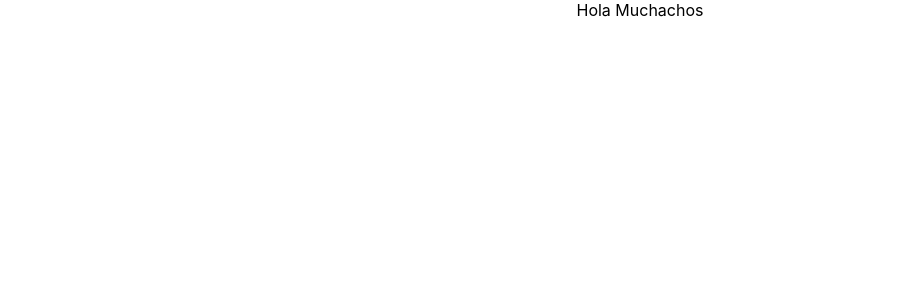
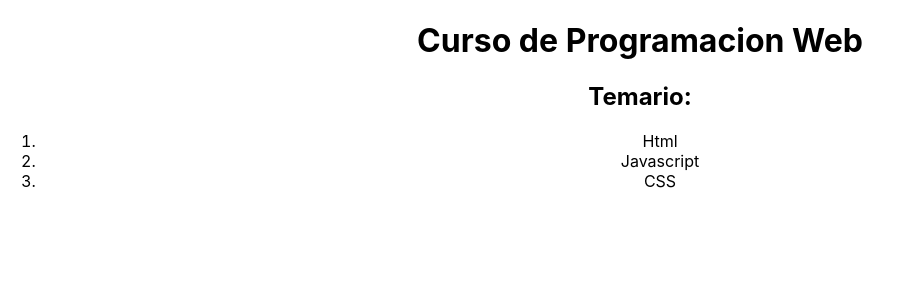
Before and after one commit to JuanGuevara90/TestIngeniousReact, a React (Create React App) app: page / in a window 1280 px wide. Shown: the top 300 px of the page, without its empty margins (0-903 px from the left). Built offline with nearby package versions, Linux system fonts and the light colour scheme.

Commit message:
Modified add

```diff
--- a/src/App.js
+++ b/src/App.js
@@ -1,7 +1,17 @@
 import "./App.css";
 
 function App() {
-	return <div className="App">Hola Muchachos</div>;
+	return (
+		<div className="App">
+			<h1>Curso de Programacion Web</h1>
+			<h2>Temario: </h2>
+			<ol>
+				<li>Html</li>
+				<li>Javascript</li>
+				<li>CSS</li>
+			</ol>
+		</div>
+	);
 }
 
 export default App;
```
